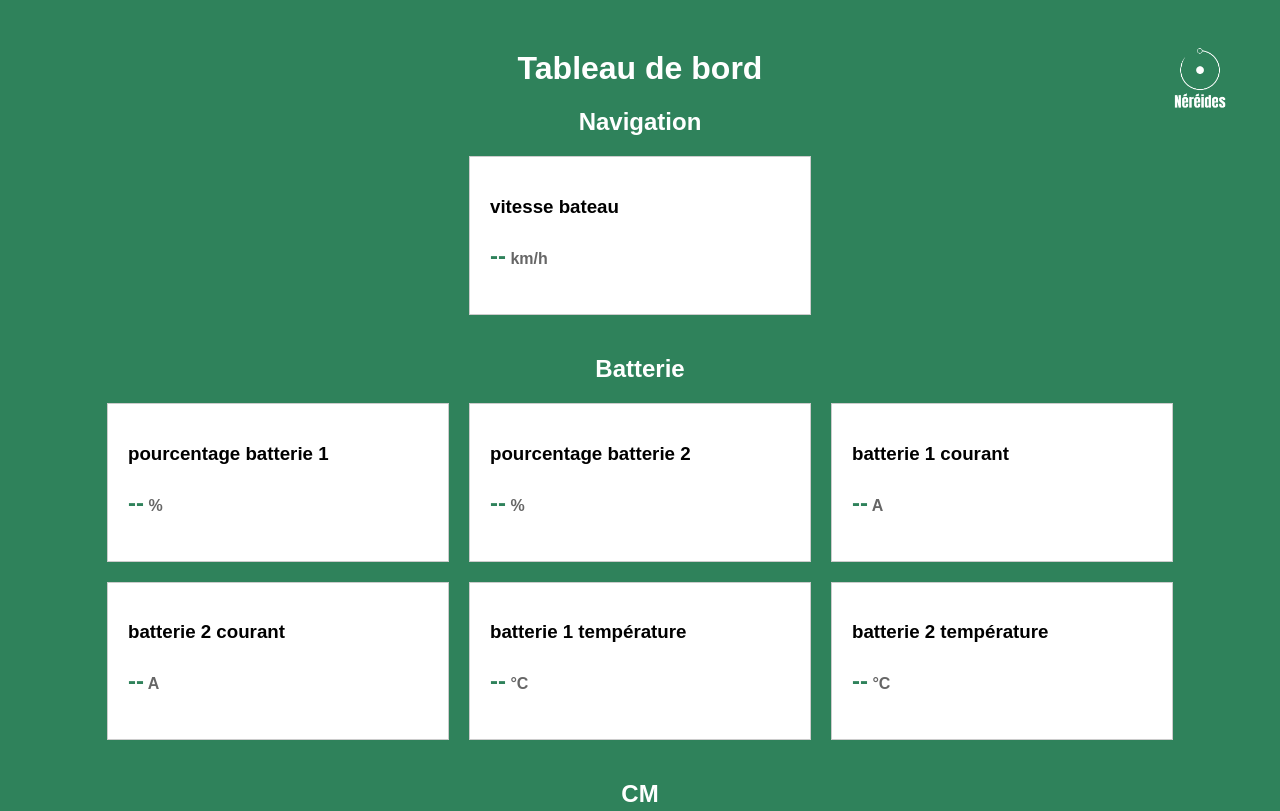
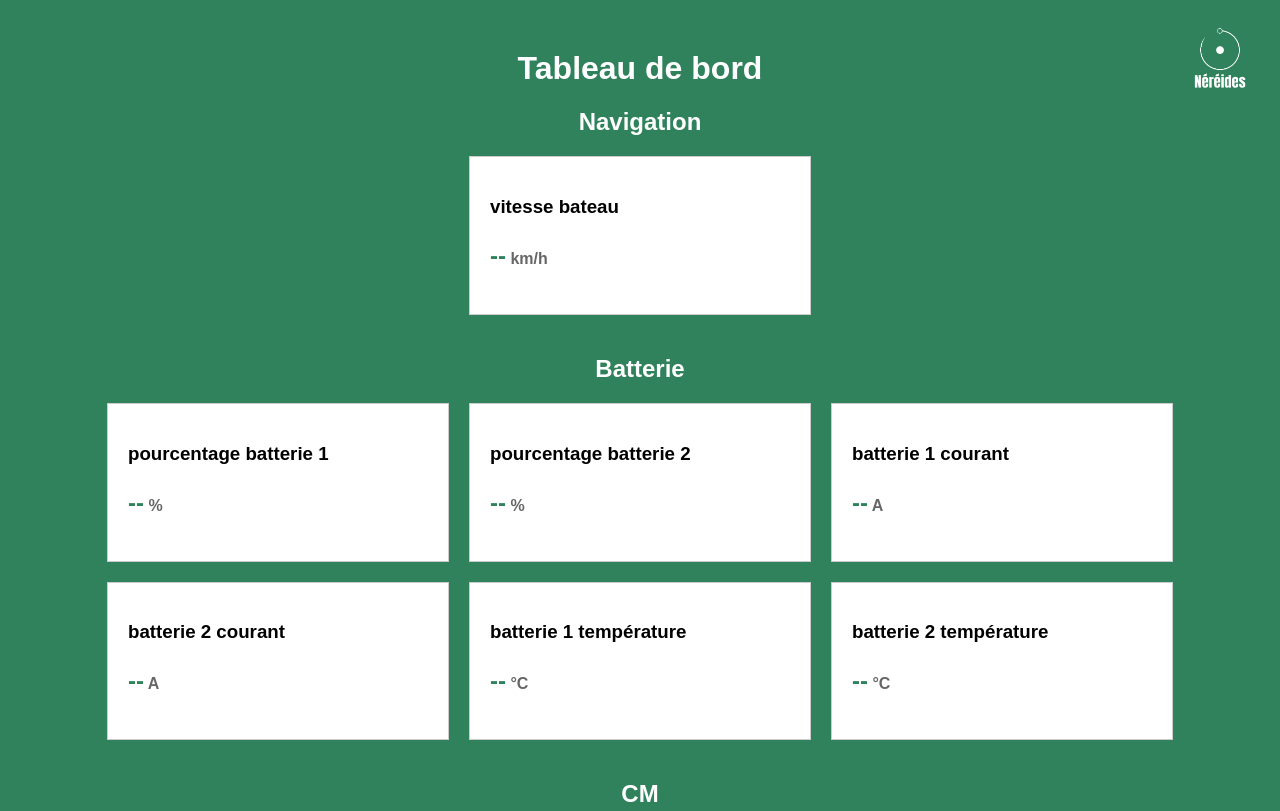
Before and after one commit to Melissa-pr/test, a plain HTML site: page index.html in a window 1280 px wide. Shown: the top 811 px of the page. Drawn offline with nearby package versions, Linux system fonts and the light colour scheme.

Commit message:
Add files via upload

```diff
--- a/style.css
+++ b/style.css
@@ -39,8 +39,8 @@ body{
 
 .logo-top-right {
     position: absolute;
-    top: 40px;
-    right: 40px;
+    top: 20px;
+    right: 20px;
     width: 80px;      /* Ajuste la largeur selon la taille souhaitée */
     height: auto;     /* Conserve les proportions du logo */
     z-index: 10;      /* S'assure que le logo reste bien au-dessus */
```
